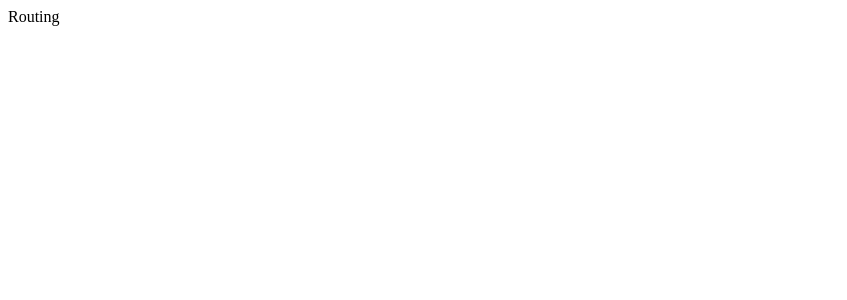
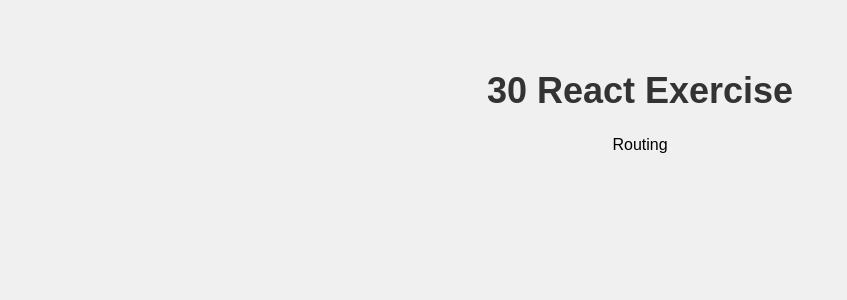
Before and after one commit to arsh10x/React30, a React (Create React App) app: page / in a window 1280 px wide. Shown: the top 300 px of the page, without its empty margins (0-847 px from the left). Built offline with nearby package versions, Linux system fonts and the light colour scheme.

Commit message:
added css and updated app.js

```diff
--- a/src/App.css
+++ b/src/App.css
@@ -1,38 +1,19 @@
-.App {
+body {
+  margin: 0;
+  padding: 0;
+  font-family: Arial, sans-serif;
+  background-color: #f0f0f0; /* Set a light gray background color */
+}
+
+.container {
+  max-width: 800px;
+  margin: 0 auto;
+  padding: 20px;
   text-align: center;
 }
 
-.App-logo {
-  height: 40vmin;
-  pointer-events: none;
+h1 {
+  font-size: 36px;
+  color: #333;
+  margin-top: 50px; /* Adjust the top margin for the h1 */
 }
-
-@media (prefers-reduced-motion: no-preference) {
-  .App-logo {
-    animation: App-logo-spin infinite 20s linear;
-  }
-}
-
-.App-header {
-  background-color: #282c34;
-  min-height: 100vh;
-  display: flex;
-  flex-direction: column;
-  align-items: center;
-  justify-content: center;
-  font-size: calc(10px + 2vmin);
-  color: white;
-}
-
-.App-link {
-  color: #61dafb;
-}
-
-@keyframes App-logo-spin {
-  from {
-    transform: rotate(0deg);
-  }
-  to {
-    transform: rotate(360deg);
-  }
-}
--- a/src/App.js
+++ b/src/App.js
@@ -11,7 +11,8 @@ import Routing from "./components/Routing";
 // import Toggle from "./components/Toggle";
 function App() {
   return (
-    <div>
+    <div className="container">
+      <h1>30 React Exercise</h1>
       {/* <Hello /> */}
       {/* <Counter /> */}
       {/* <Form /> */}
```
